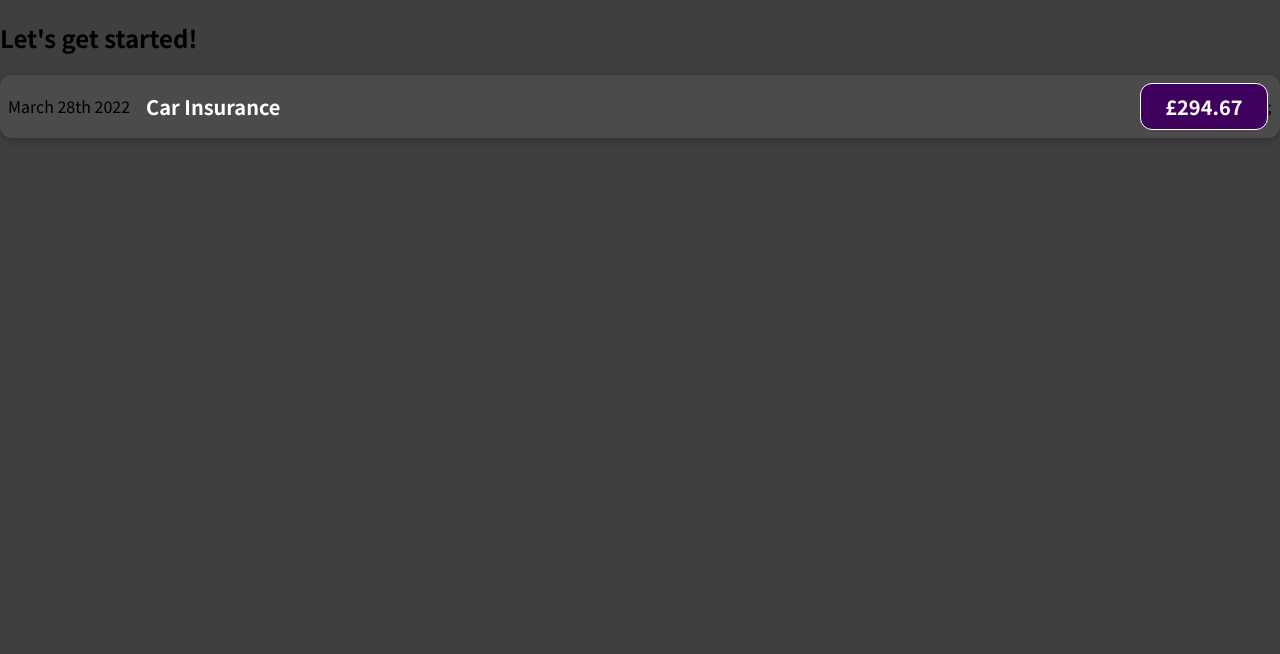
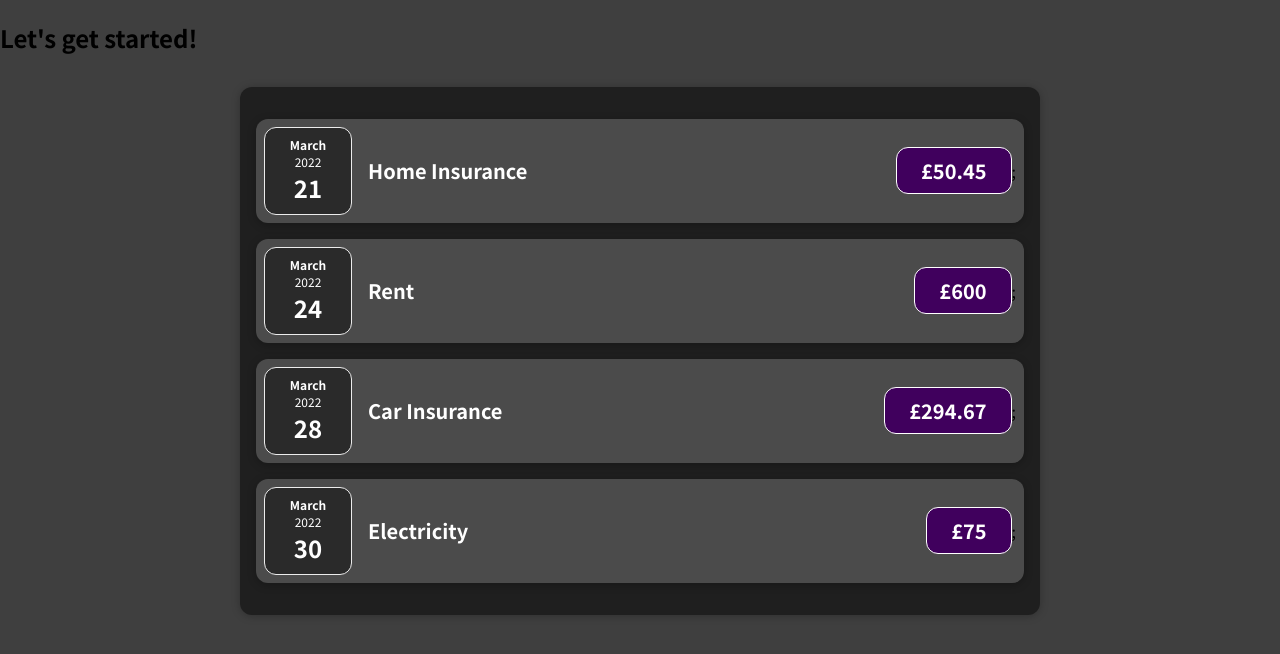
Before and after one commit to daveb88/expense-tracker, a JavaScript app: page / in a window 1280 px wide. Shown: the top 654 px of the page. Built offline with nearby package versions, Linux system fonts and the light colour scheme.

Commit message:
Pass in props, added ExpenseDate and Expenses Components

```diff
--- a/src/App.js
+++ b/src/App.js
@@ -1,10 +1,32 @@
-import ExpenseItem from './components/ExpenseItem'
+import Expenses from './components/Expenses';
 
 function App() {
+  const expenses = [
+    {
+      id: 'e1',
+      title: 'Home Insurance',
+      amount: 50.45,
+      date: new Date(2022, 2, 21),
+    },
+    { id: 'e2', title: 'Rent', amount: 600.0, date: new Date(2022, 2, 24) },
+    {
+      id: 'e3',
+      title: 'Car Insurance',
+      amount: 294.67,
+      date: new Date(2022, 2, 28),
+    },
+    {
+      id: 'e4',
+      title: 'Electricity',
+      amount: 75.0,
+      date: new Date(2022, 2, 30),
+    },
+  ];
+
   return (
     <div>
       <h2>Let's get started!</h2>
-      <ExpenseItem/>
+      <Expenses expenses={expenses} />
     </div>
   );
 }
--- /dev/null
+++ b/src/components/ExpenseDate.css
@@ -0,0 +1,26 @@
+.expense-date {
+  display: flex;
+  flex-direction: column;
+  width: 5.5rem;
+  height: 5.5rem;
+  border: 1px solid #ececec;
+  background-color: #2a2a2a;
+  color: white;
+  border-radius: 12px;
+  align-items: center;
+  justify-content: center;
+}
+
+.expense-date__month {
+  font-size: 0.75rem;
+  font-weight: bold;
+}
+
+.expense-date__year {
+  font-size: 0.75rem;
+}
+
+.expense-date__day {
+  font-size: 1.5rem;
+  font-weight: bold;
+}
--- /dev/null
+++ b/src/components/ExpenseDate.js
@@ -0,0 +1,17 @@
+import './ExpenseDate.css';
+
+function ExpenseDate(props) {
+  const day = props.date.toLocaleString('en-GB', { day: '2-digit' });
+  const month = props.date.toLocaleString('en-GB', { month: 'long' });
+  const year = props.date.getFullYear();
+
+  return (
+    <div className='expense-date'>
+      <div className='expense-date__month'>{month}</div>
+      <div className='expense-date__year'>{year}</div>
+      <div className='expense-date__day'>{day}</div>
+    </div>
+  );
+}
+
+export default ExpenseDate;
--- a/src/components/ExpenseItem.js
+++ b/src/components/ExpenseItem.js
@@ -1,15 +1,16 @@
-import './ExpenseItem.css'
+import ExpenseDate from './ExpenseDate';
+import './ExpenseItem.css';
 
-function ExpenseItem() {
-    return (
-      <div className="expense-item">
-        <div>March 28th 2022</div>
-        <div className='expense-item__description'>
-          <h2>Car Insurance</h2>
-        </div>
-        <div className="expense-item__price">£294.67</div>;
+function ExpenseItem(props) {
+  return (
+    <div className='expense-item'>
+      <ExpenseDate date={props.date} />
+      <div className='expense-item__description'>
+        <h2>{props.title}</h2>
       </div>
-    );
+      <div className='expense-item__price'>£{props.amount}</div>;
+    </div>
+  );
 }
 
 export default ExpenseItem;
--- /dev/null
+++ b/src/components/Expenses.css
@@ -0,0 +1,9 @@
+.expenses {
+  padding: 1rem;
+  background-color: rgb(31, 31, 31);
+  margin: 2rem auto;
+  width: 50rem;
+  max-width: 95%;
+  border-radius: 12px;
+  box-shadow: 0 1px 8px rgba(0, 0, 0, 0.25);
+}
--- /dev/null
+++ b/src/components/Expenses.js
@@ -0,0 +1,18 @@
+import ExpenseItem from './ExpenseItem';
+import './Expenses.css';
+
+function Expenses(props) {
+  return (
+    <div className='expenses'>
+      {props.expenses.map((expense) => (
+        <ExpenseItem
+          title={expense?.title}
+          amount={expense?.amount}
+          date={expense?.date}
+        />
+      ))}
+    </div>
+  );
+}
+
+export default Expenses;
```
